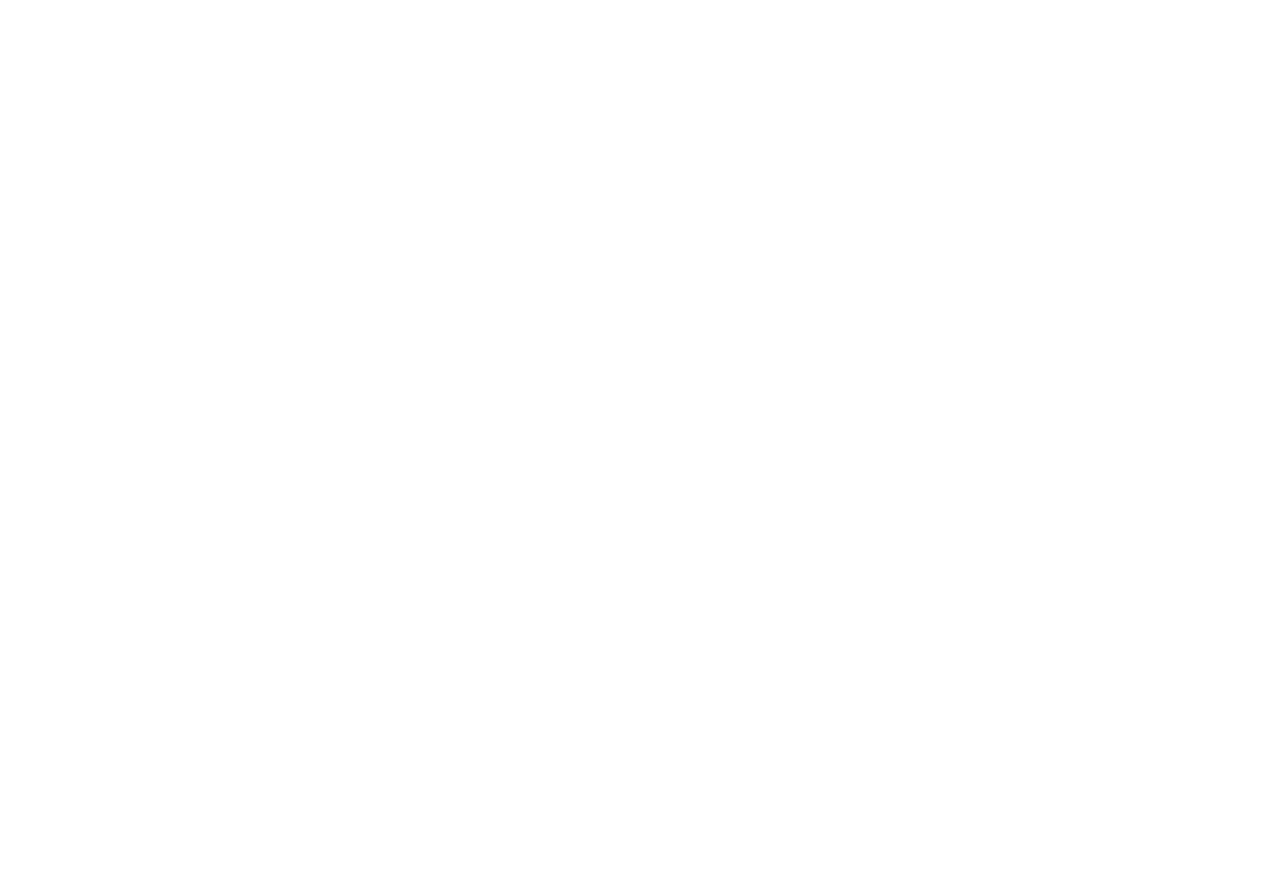
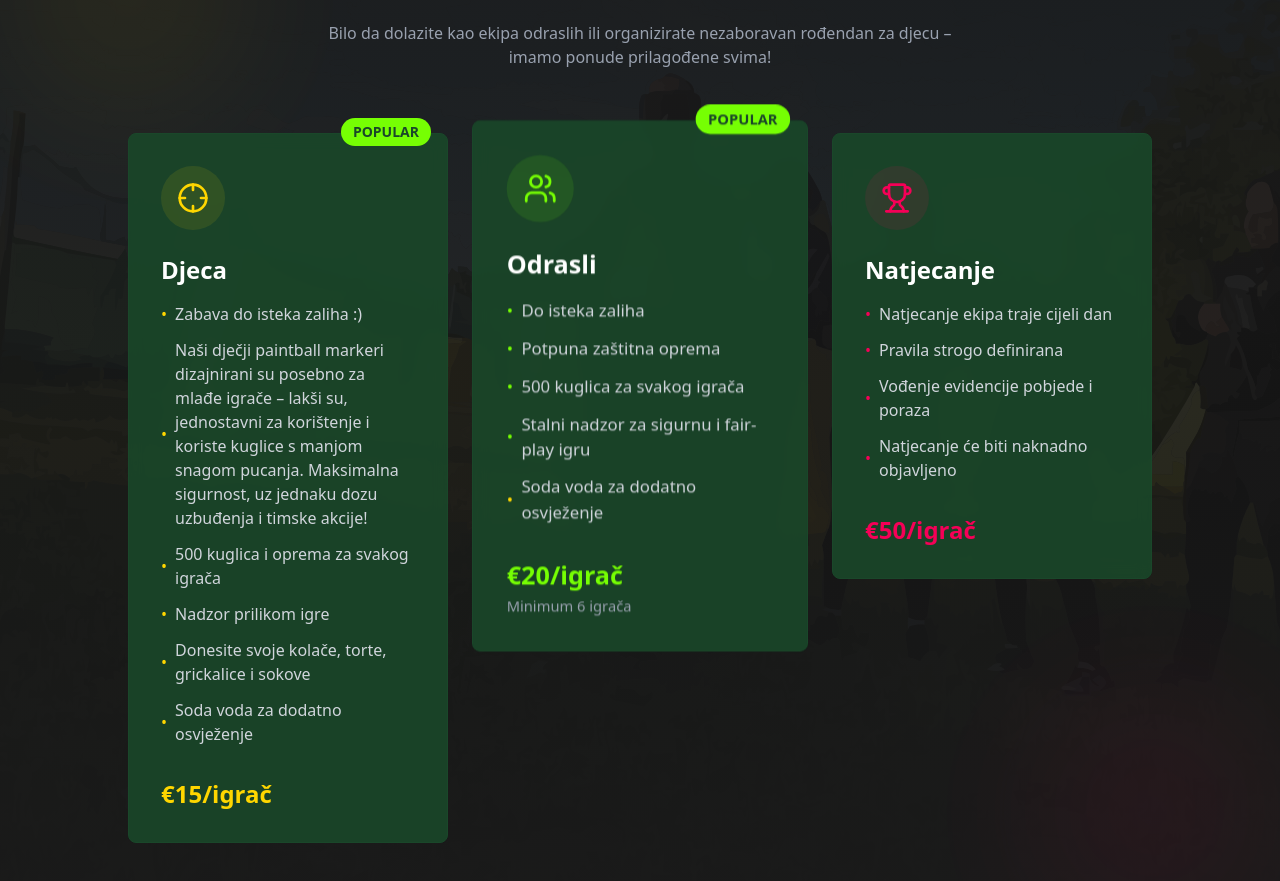
Before and after one commit to lucicmato/birchwood-paintball-project, a Next.js app: page / in a window 1280 px wide. Shown: the part 3595-4476 px from the top of the page. Before the commit the page ends 3464 px from the top, so only its background shows below. Built offline with nearby package versions, Linux system fonts and the light colour scheme.

Commit message:
Added section Services.

```diff
--- a/src/app/components/About.tsx
+++ b/src/app/components/About.tsx
@@ -25,7 +25,7 @@
             2023. godine u Breziku, nadomak Grada Našica. Ideja iza otvaranja bila je jednostavna:
             igra, zabava i sjajan način da se dobro istrčiš i opustiš. Ono što Birchwood izdvaja od
             ostalih jest činjenica da je to jedini paintball teren u ovom dijelu Slavonije s
-            promjenjivim preprekama. Svaki posjet donosi novu konfiguraciju terena, što ga čini
+            promjenjivim preprekama (bunkerima). Svaki posjet donosi novu konfiguraciju terena, što ga čini
             idealnim i za povremenu igru i za ozbiljnije turnire.
           </p>
         </div>
--- /dev/null
+++ b/src/app/components/Services.tsx
@@ -0,0 +1,169 @@
+import { CrosshairIcon, TrophyIcon, UsersIcon } from 'lucide-react';
+
+const Services = () => {
+return (
+  <section id={'services'} className="py-24 px-6 bg-tactical-dark relative overflow-hidden">
+
+  {/* Dynamic Background */}
+  <div className="absolute inset-0">
+    <div
+      className="absolute inset-0"
+      style={{
+        backgroundImage: `url("/images/ekipa.svg")`,
+        backgroundSize: 'cover',
+        backgroundPosition: 'center',
+        filter: 'brightness(0.3)',
+      }}
+    />
+    <div
+      className="absolute inset-0 bg-gradient-to-b from-tactical-dark/95 via-tactical-dark/70 to-tactical-dark/95"></div>
+  </div>
+  {/* Decorative Elements */}
+  <div className="absolute top-0 left-0 w-64 h-64 bg-paint-yellow opacity-5 rounded-full blur-3xl"></div>
+  <div className="absolute bottom-0 right-0 w-64 h-64 bg-paint-pink opacity-5 rounded-full blur-3xl"></div>
+  <div className="container mx-auto relative z-10">
+    <div className="text-center mb-16">
+      <h2 className="text-4xl font-bold text-white mb-4">
+        Choose Your <span className="text-paint-neon">Mission</span>
+      </h2>
+      <p className="text-gray-400 max-w-2xl mx-auto">
+        Bilo da dolazite kao ekipa odraslih ili organizirate nezaboravan rođendan za djecu – imamo ponude prilagođene svima!
+      </p>
+    </div>
+    <div className="grid md:grid-cols-3 gap-8 max-w-5xl mx-auto">
+      {/* Casual Games */}
+      <div className="group relative">
+        <div
+          className="absolute inset-0 bg-paint-yellow/20 blur-xl group-hover:blur-2xl transition-all duration-300 opacity-0 group-hover:opacity-100"></div>
+        <div
+          className="bg-forest-dark/90 backdrop-blur-sm rounded-lg p-8 border border-forest-dark group-hover:border-paint-yellow transition-all duration-300 relative">
+          <div className="bg-paint-yellow/10 rounded-full w-16 h-16 flex items-center justify-center mb-6">
+            <CrosshairIcon className="h-8 w-8 text-paint-yellow" />
+          </div>
+          <div
+            className="absolute -top-4 right-4 bg-paint-neon text-forest-dark text-sm font-bold px-3 py-1 rounded-full">
+            POPULAR
+          </div>
+          <h3 className="text-2xl font-bold text-white mb-4">
+            Djeca
+          </h3>
+          <ul className="space-y-3 text-gray-300 mb-8">
+            <li className="flex items-center">
+              <span className="text-paint-yellow mr-2">•</span>
+              Zabava do isteka zaliha :)
+            </li>
+            <li className="flex items-center">
+              <span className="text-paint-yellow mr-2">•</span>
+              Naši dječji paintball markeri dizajnirani su posebno za mlađe igrače – lakši su, jednostavni za korištenje
+              i koriste kuglice s manjom snagom pucanja.
+              Maksimalna sigurnost, uz jednaku dozu uzbuđenja i timske akcije!
+            </li>
+            <li className="flex items-center">
+              <span className="text-paint-yellow mr-2">•</span>
+              500 kuglica i oprema za svakog igrača
+            </li>
+            <li className="flex items-center">
+              <span className="text-paint-yellow mr-2">•</span>
+              Nadzor prilikom igre
+            </li>
+            <li className="flex items-center">
+              <span className="text-paint-yellow mr-2">•</span>
+              Donesite svoje kolače, torte, grickalice i sokove
+            </li>
+            <li className="flex items-center">
+              <span className="text-paint-yellow mr-2">•</span>
+              Soda voda za dodatno osvježenje
+            </li>
+          </ul>
+          <div className="text-paint-yellow font-bold text-2xl">
+            €15/igrač
+          </div>
+        </div>
+      </div>
+      {/* Group Events */}
+      <div className="group relative">
+        <div
+          className="absolute inset-0 bg-paint-neon/20 blur-xl group-hover:blur-2xl transition-all duration-300 opacity-0 group-hover:opacity-100"></div>
+        <div
+          className="bg-forest-dark/90 backdrop-blur-sm rounded-lg p-8 border border-forest-dark group-hover:border-paint-neon transition-all duration-300 relative transform scale-105">
+          <div className="bg-paint-neon/10 rounded-full w-16 h-16 flex items-center justify-center mb-6">
+            <UsersIcon className="h-8 w-8 text-paint-neon" />
+          </div>
+          <div
+            className="absolute -top-4 right-4 bg-paint-neon text-forest-dark text-sm font-bold px-3 py-1 rounded-full">
+            POPULAR
+          </div>
+          <h3 className="text-2xl font-bold text-white mb-4">
+            Odrasli
+          </h3>
+          <ul className="space-y-3 text-gray-300 mb-8">
+            <li className="flex items-center">
+              <span className="text-paint-neon mr-2">•</span>
+              Do isteka zaliha
+            </li>
+            <li className="flex items-center">
+              <span className="text-paint-neon mr-2">•</span>
+              Potpuna zaštitna oprema
+            </li>
+            <li className="flex items-center">
+              <span className="text-paint-neon mr-2">•</span>
+              500 kuglica za svakog igrača
+            </li>
+            <li className="flex items-center">
+              <span className="text-paint-neon mr-2">•</span>
+              Stalni nadzor za sigurnu i fair-play igru
+            </li>
+            <li className="flex items-center">
+              <span className="text-paint-yellow mr-2">•</span>
+              Soda voda za dodatno osvježenje
+            </li>
+          </ul>
+          <div className="text-paint-neon font-bold text-2xl">
+            €20/igrač
+          </div>
+          <div className="text-sm text-gray-400 mt-1">
+          Minimum 6 igrača
+          </div>
+        </div>
+      </div>
+      {/* Tournaments */}
+      <div className="group relative">
+        <div
+          className="absolute inset-0 bg-paint-pink/20 blur-xl group-hover:blur-2xl transition-all duration-300 opacity-0 group-hover:opacity-100"></div>
+        <div
+          className="bg-forest-dark/90 backdrop-blur-sm rounded-lg p-8 border border-forest-dark group-hover:border-paint-pink transition-all duration-300 relative">
+          <div className="bg-paint-pink/10 rounded-full w-16 h-16 flex items-center justify-center mb-6">
+            <TrophyIcon className="h-8 w-8 text-paint-pink" />
+          </div>
+          <h3 className="text-2xl font-bold text-white mb-4">
+            Natjecanje
+          </h3>
+          <ul className="space-y-3 text-gray-300 mb-8">
+            <li className="flex items-center">
+              <span className="text-paint-pink mr-2">•</span>
+              Natjecanje ekipa traje cijeli dan
+            </li>
+            <li className="flex items-center">
+              <span className="text-paint-pink mr-2">•</span>
+              Pravila strogo definirana
+            </li>
+            <li className="flex items-center">
+              <span className="text-paint-pink mr-2">•</span>
+              Vođenje evidencije pobjede i poraza
+            </li>
+            <li className="flex items-center">
+              <span className="text-paint-pink mr-2">•</span>
+              Natjecanje će biti naknadno objavljeno
+            </li>
+          </ul>
+          <div className="text-paint-pink font-bold text-2xl">
+            €50/igrač
+          </div>
+        </div>
+      </div>
+    </div>
+  </div>
+</section>);
+}
+
+export default Services;
--- a/src/app/page.tsx
+++ b/src/app/page.tsx
@@ -3,6 +3,8 @@
 import About from '@/app/components/About';
 import Battlegrounds from '@/app/components/Battlegrounds';
 import Arsenal from '@/app/components/Arsenal';
+import Services from '@/app/components/Services';
+import Gallery from '@/app/components/Gallery';
 
 export default function Home() {
   return (
@@ -12,6 +14,8 @@
       <About />
       <Battlegrounds />
       <Arsenal />
+      <Services/>
+      {/*<Gallery />*/}
     </div>
   );
 }
```
Also changed, not shown: public/images/ekipa.svg (added).
